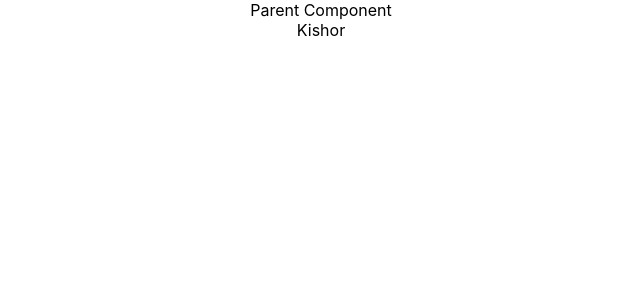
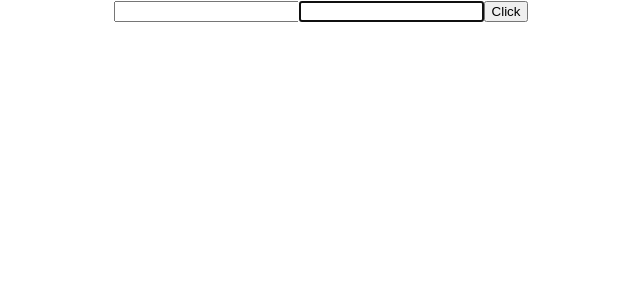
Before and after one commit to kishorvalgen/helloworld, a React (Create React App) app: page / in a window 1280 px wide. Shown: the top 300 px of the page, without its empty margins (319-959 px from the left). Built offline with nearby package versions, Linux system fonts and the light colour scheme.

Commit message:
Chapter - 28 - Refs

```diff
--- a/package.json
+++ b/package.json
@@ -6,13 +6,14 @@
     "@testing-library/jest-dom": "^5.11.9",
     "@testing-library/react": "^11.2.5",
     "@testing-library/user-event": "^12.8.3",
+    "beautiful-react-hooks": "^0.31.1",
     "react": "^17.0.2",
     "react-dom": "^17.0.2",
     "react-scripts": "4.0.3",
     "web-vitals": "^1.1.1"
   },
   "scripts": {
-    "start": "react-scripts start",
+    "start": "set PORT=3001 && react-scripts start",
     "build": "react-scripts build",
     "test": "react-scripts test",
     "eject": "react-scripts eject"
--- a/src/App.js
+++ b/src/App.js
@@ -1,12 +1,13 @@
 import React, { Component } from "react";
 import "./App.css";
-import ParentComp from "./components/ParentComp";
+
+import RefComp from "./components/RefComp";
 
 class App extends Component {
   render() {
     return (
       <div className="App">
-        <ParentComp/>
+        <RefComp/>
       </div>
     );
   }
--- a/src/components/ParentComp.js
+++ b/src/components/ParentComp.js
@@ -1,7 +1,5 @@
 import React, { Component } from 'react'
 import MemoComp from './MemoComp'
-import PureComp from './PureComp'
-import RegComp from './RegComp'
 
 class ParentComp extends Component {
 
@@ -27,8 +25,6 @@
             <div>
                 Parent Component
                 <MemoComp name={this.state.name}/>
-                {/* <RegComp name={this.state.name}/>
-                <PureComp name={this.state.name}/> */}
             </div>
         )
     }
--- /dev/null
+++ b/src/components/RefComp.js
@@ -0,0 +1,36 @@
+import React, { Component } from 'react'
+
+class RefComp extends Component {
+    constructor(props) {
+        super(props)
+        this.inputRef = React.createRef()
+        this.cbRef = null
+        this.setCbRef = (element) => {
+            this.cbRef = element
+        }
+    }
+
+    componentDidMount(){
+        if (this.cbRef){
+            this.cbRef.focus()
+        }
+        // this.inputRef.current.focus()
+        // console.log(this.inputRef.current)
+    }
+
+    clickHandler = () => {
+        console.log(this.inputRef.current.value)
+    }
+
+    render() {
+        return (
+            <div>
+                <input type="text" ref={this.inputRef} />
+                <input type="text" ref={this.setCbRef} />
+                <button onClick={this.clickHandler}>Click</button>
+            </div>
+        )
+    }
+}
+
+export default RefComp
```
Also changed, not shown: 1 other file (tests, documents, lock files or other folders).
